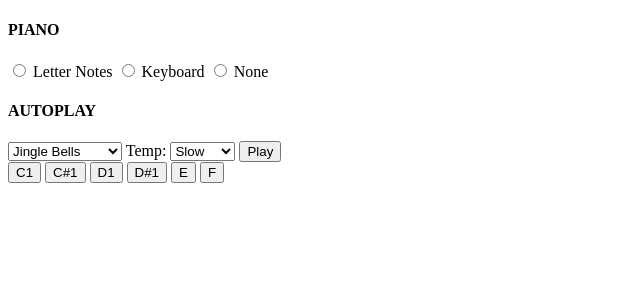
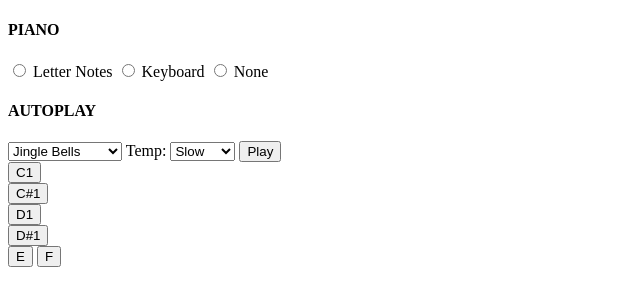
Before and after one commit to Toura-Alpha/Piano, a plain HTML site: page index.html in a window 1280 px wide. Shown: the whole page, without its empty margins (0-640 px from the left). Drawn offline with Linux system fonts and the light colour scheme.

Commit message:
Update index.html

```diff
--- a/index.html
+++ b/index.html
@@ -52,12 +52,22 @@
 
         <div class="piano_keyboard">
             <button class="piano_key piano_key--white">C1</button>
-            <button class="piano_key piano_key-black">C#1</button>
+
+            <div class="empty-space">
+                <button class="piano_key piano_key--black">C#1</button>
+            </div>
+
             <button class="piano_key piano_key--white">D1</button>
-            <button class="piano_key piano_key-black">D#1</button>
+
+            <div class="empty-space">
+                <button class="piano_key piano_key--black">D#1</button>
+            </div>
+
             <button class="piano_key piano_key--white">E</button>
+
             <button class="piano_key piano_key--white">F</button>
         </div>
+
     </div>
 
 
```
